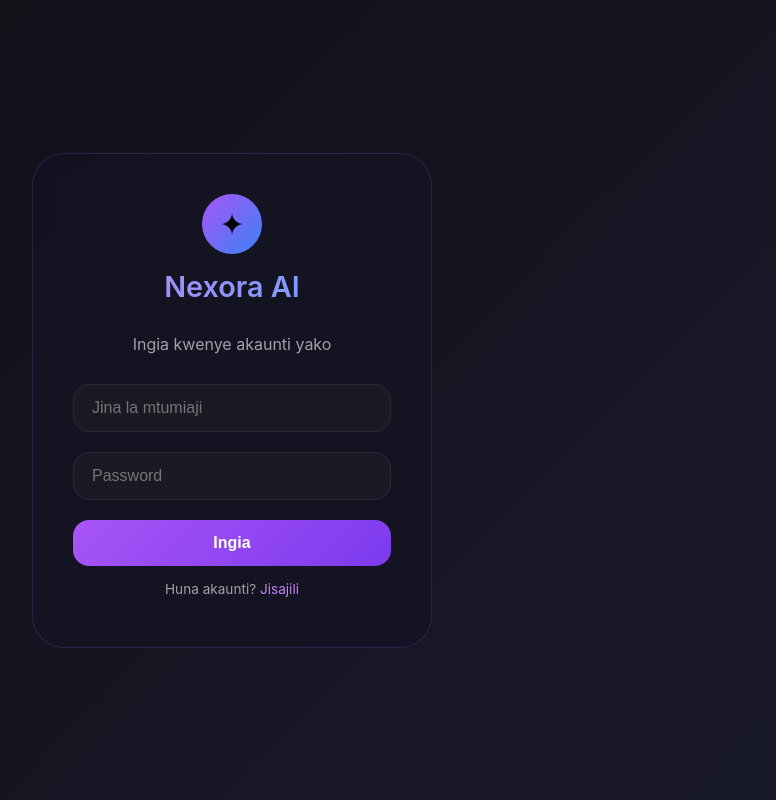
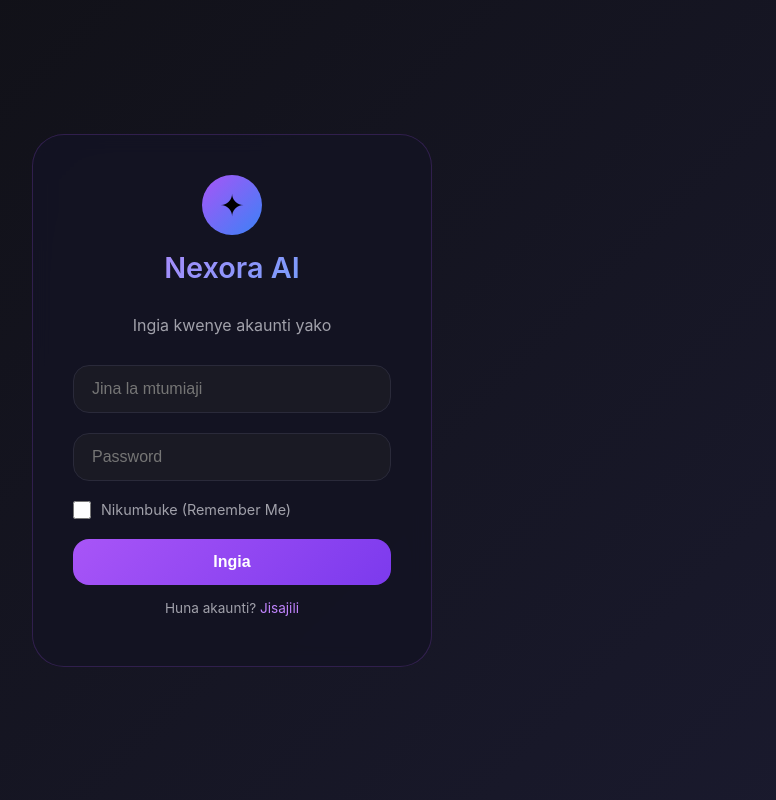
Before and after one commit to nexoratechv1-ctrl/Nexora-AI, a Flask app: page / in a window 1280 px wide. Shown: the whole page, without its empty margins (408-1184 px from the left). Run offline with Flask 3, Linux system fonts and the light colour scheme.

Commit message:
Update login.html

```diff
--- a/templates/login.html
+++ b/templates/login.html
@@ -7,7 +7,7 @@
     <style>
         * { margin: 0; padding: 0; box-sizing: border-box; }
         body {
-            font-family: -apple-system, 'Segoe UI', 'Inter', sans-serif;
+            font-family: -apple-system, 'Segoe UI', sans-serif;
             background: linear-gradient(135deg, #0f0f13, #1a1a2e);
             min-height: 100vh;
             display: flex;
@@ -23,10 +23,7 @@
             max-width: 400px;
             border: 1px solid rgba(168,85,247,0.2);
         }
-        .logo {
-            text-align: center;
-            margin-bottom: 30px;
-        }
+        .logo { text-align: center; margin-bottom: 30px; }
         .logo-icon {
             width: 60px;
             height: 60px;
@@ -38,22 +35,9 @@
             font-size: 30px;
             margin: 0 auto 15px;
         }
-        .logo-text {
-            font-size: 1.8rem;
-            font-weight: 600;
-            background: linear-gradient(135deg, #c084fc, #60a5fa);
-            -webkit-background-clip: text;
-            background-clip: text;
-            color: transparent;
-        }
-        .subtitle {
-            text-align: center;
-            color: #a1a1aa;
-            margin-bottom: 30px;
-        }
-        .input-group {
-            margin-bottom: 20px;
-        }
+        .logo-text { font-size: 1.8rem; font-weight: 600; background: linear-gradient(135deg, #c084fc, #60a5fa); -webkit-background-clip: text; background-clip: text; color: transparent; }
+        .subtitle { text-align: center; color: #a1a1aa; margin-bottom: 30px; }
+        .input-group { margin-bottom: 20px; }
         .input-group input {
             width: 100%;
             background: #1a1a24;
@@ -64,9 +48,15 @@
             font-size: 1rem;
             outline: none;
         }
-        .input-group input:focus {
-            border-color: #a855f7;
+        .input-group input:focus { border-color: #a855f7; }
+        .checkbox-group {
+            display: flex;
+            align-items: center;
+            gap: 10px;
+            margin-bottom: 20px;
         }
+        .checkbox-group input { width: 18px; height: 18px; cursor: pointer; }
+        .checkbox-group label { color: #a1a1aa; cursor: pointer; font-size: 0.9rem; }
         .btn {
             width: 100%;
             background: linear-gradient(135deg, #a855f7, #7c3aed);
@@ -79,27 +69,10 @@
             cursor: pointer;
             margin-bottom: 15px;
         }
-        .btn-secondary {
-            background: transparent;
-            border: 1px solid #2a2a3a;
-            color: #a1a1aa;
-        }
-        .error {
-            color: #f87171;
-            font-size: 0.8rem;
-            text-align: center;
-            margin-top: 10px;
-        }
-        .switch {
-            text-align: center;
-            color: #a1a1aa;
-            font-size: 0.85rem;
-        }
-        .switch a {
-            color: #c084fc;
-            cursor: pointer;
-            text-decoration: none;
-        }
+        .btn-secondary { background: transparent; border: 1px solid #2a2a3a; color: #a1a1aa; }
+        .error { color: #f87171; font-size: 0.8rem; text-align: center; margin-top: 10px; }
+        .switch { text-align: center; color: #a1a1aa; font-size: 0.85rem; }
+        .switch a { color: #c084fc; cursor: pointer; text-decoration: none; }
         .hidden { display: none; }
     </style>
 </head>
@@ -117,6 +90,10 @@
         </div>
         <div class="input-group">
             <input type="password" id="loginPassword" placeholder="Password">
+        </div>
+        <div class="checkbox-group">
+            <input type="checkbox" id="rememberMe">
+            <label for="rememberMe">Nikumbuke (Remember Me)</label>
         </div>
         <button class="btn" onclick="login()">Ingia</button>
         <div class="switch">Huna akaunti? <a onclick="showSignup()">Jisajili</a></div>
@@ -141,14 +118,18 @@
     async function login() {
         const username = document.getElementById('loginUsername').value.trim();
         const password = document.getElementById('loginPassword').value.trim();
+        const rememberMe = document.getElementById('rememberMe').checked;
 
         const res = await fetch('/api/login', {
             method: 'POST', headers: {'Content-Type': 'application/json'},
-            body: JSON.stringify({username, password})
+            body: JSON.stringify({username, password, rememberMe})
         });
         const data = await res.json();
-        if (data.success) window.location.href = '/';
-        else document.getElementById('loginError').innerText = data.error;
+        if (data.success) {
+            window.location.href = '/';
+        } else {
+            document.getElementById('loginError').innerText = data.error;
+        }
     }
 
     async function signup() {
@@ -160,8 +141,11 @@
             body: JSON.stringify({username, password})
         });
         const data = await res.json();
-        if (data.success) window.location.href = '/';
-        else document.getElementById('signupError').innerText = data.error;
+        if (data.success) {
+            window.location.href = '/';
+        } else {
+            document.getElementById('signupError').innerText = data.error;
+        }
     }
 
     function showSignup() {
@@ -181,4 +165,4 @@
     });
 </script>
 </body>
-</html>
+        </html>
```
